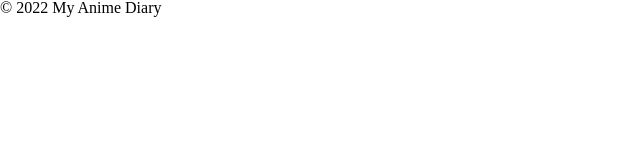
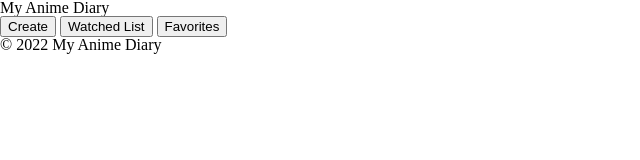
Before and after one commit to ISTAFAMARSHALL/My-Anime-Diary, a plain HTML site: page index.html in a window 1280 px wide. Shown: the whole page, without its empty margins (0-640 px from the left). Drawn offline with Linux system fonts and the light colour scheme.

Commit message:
Updated index.js

```diff
--- a/index.html
+++ b/index.html
@@ -12,7 +12,20 @@
 
 
     <body>
-        <div class=select id="menuSelect"></div>
+        <div class="hide" id="messageBanner"></div>
+        <div class="section" id="title">
+            <h2>My Anime Diary</h2>
+        </div>
+
+        <div class="image" id="backGround"></div>
+
+
+        <div class=select id="menuSelect">
+            <button>Create</button>
+            <button>Watched List</button>
+            <button>Favorites</button>
+        </div>
+
         <div class="form" id="display"></div>
         <div class="hide" id="create"></div>
         <div class="hide" id="watched"></div>
--- a/js/index.js
+++ b/js/index.js
@@ -0,0 +1,3 @@
+const m = document.querySelector('#menuSelect')
+
+console.log(m)
```
Also changed, not shown: 1 other file.
